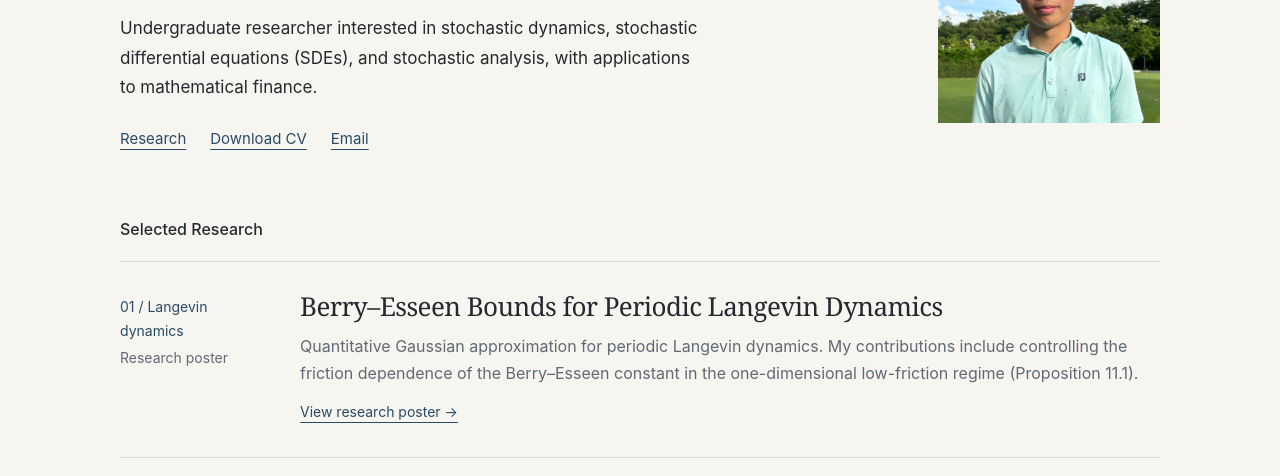
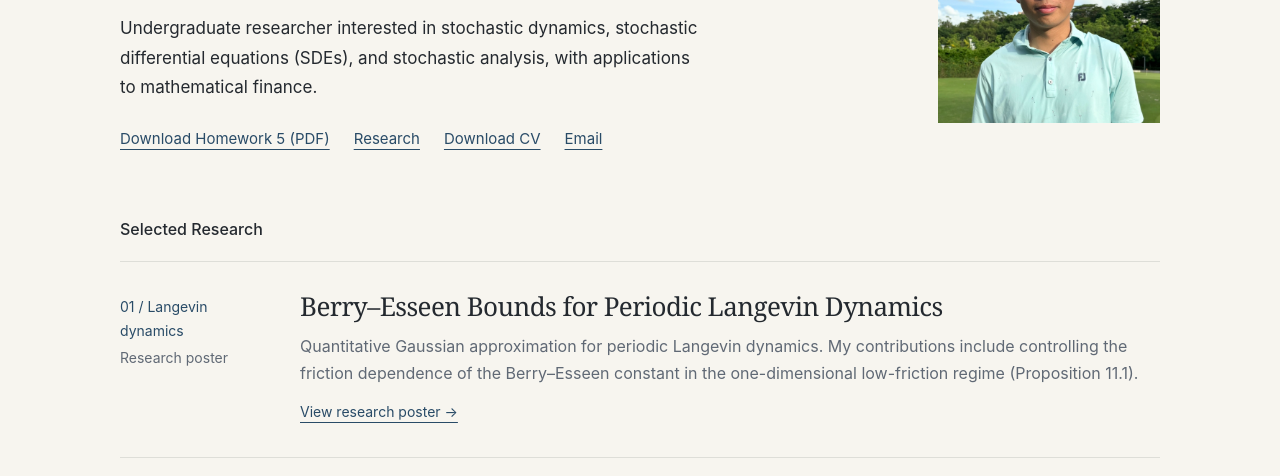
Before and after one commit to DianchaoWu527/DianchaoWu527.github.io, a plain HTML site: page index.html in a window 1280 px wide. Shown: the part 324-800 px from the top of the page. Drawn offline with Linux system fonts and the light colour scheme.

Commit message:
Add temporary Homework 5 download link to homepage

```diff
--- a/index.html
+++ b/index.html
@@ -39,6 +39,7 @@
             <p class="editorial-fields">Stochastic Dynamics · SDEs · Stochastic Analysis</p>
             <p class="editorial-bio">Undergraduate researcher interested in stochastic dynamics, stochastic differential equations (SDEs), and stochastic analysis, with applications to mathematical finance.</p>
             <div class="editorial-links">
+              <a id="temporary-homework5-download" href="/HW5.pdf" download="HW5.pdf">Download Homework 5 (PDF)</a>
               <a href="research.html">Research</a>
               <a href="cv.pdf?v=20261106">Download CV</a>
               <a href="mailto:dianchao@iastate.edu">Email</a>
```
